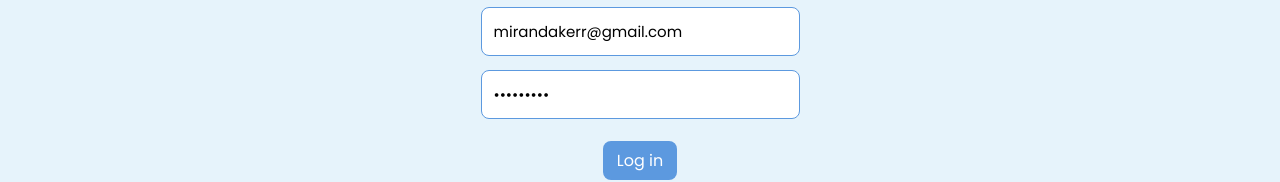
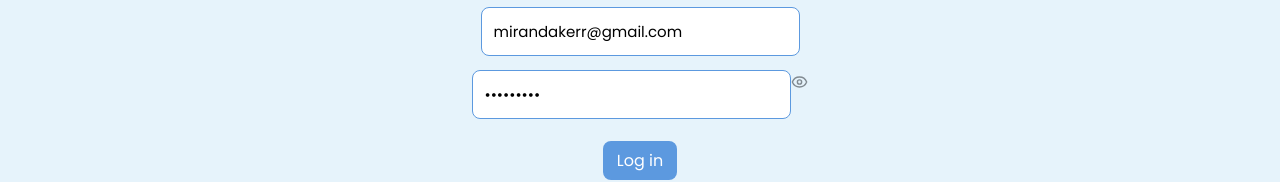
Before and after one commit to AnastasiiaDedela/blogs-project, a React (Vite) app: page /sign-in in a window 1280 px wide. Shown: the part 365-547 px from the top of the page. Built offline with nearby package versions, Linux system fonts and the light colour scheme; a web font is replaced by a local one.

Commit message:
fix: fix styles for inputs and textarea on page AddArticle

```diff
--- a/src/pages/AddArticle/AddArticle.module.scss
+++ b/src/pages/AddArticle/AddArticle.module.scss
@@ -64,6 +64,7 @@
       width: 600px;
       height: 60px;
       font-family: "Poppins", sans-serif;
+      outline: none;
     }
   }
 
--- a/src/pages/SignIn/SignIn.module.scss
+++ b/src/pages/SignIn/SignIn.module.scss
@@ -47,3 +47,7 @@
   border-radius: 8px;
   cursor: pointer;
 }
+.singInInput{
+  display: flex;
+  justify-content: space-between;
+}
--- a/src/pages/SignIn/SignIn.tsx
+++ b/src/pages/SignIn/SignIn.tsx
@@ -28,7 +28,7 @@ const SignIn = () => {
     <div className={styles.container}>
       <div className={styles.content}>
         <div className={styles.signInTitle}>Sign in</div>
-
+        <div className={styles.singInInput}>
           <Input
             type="text"
             value={inputEmail}
@@ -36,14 +36,18 @@ const SignIn = () => {
             onChange={(e) => setInputEmail(e.target.value)}
             className={styles.inputContainer}
           />
+        </div>
 
+        <div className={styles.singInInput}>
           <Input
             value={inputPassword}
             placeholder="Enter your password here"
             type="password"
             onChange={(e) => setInputPassword(e.target.value)}
             className={styles.inputContainer}
+            eyeShown={true}
           />
+        </div>
 
         <div>
           <button className={styles.loginButton} onClick={() => loginMutation.mutate()}>
--- a/src/pages/UserPage/UserPage.tsx
+++ b/src/pages/UserPage/UserPage.tsx
@@ -28,7 +28,7 @@ const UserPage = () => {
 
   const { data: posts } = useQuery({
     queryKey: ['post', offset, tags, searchDebounced],
-    queryFn: () => getPosts(searchDebounced, limit, offset, userData?.id),
+    queryFn: () => getPosts(searchDebounced, limit, offset, tags, userData?.id),
   });
 
   const changeNameMutation = useMutation({
```
Lines whose indentation alone changed are shown as unchanged.
